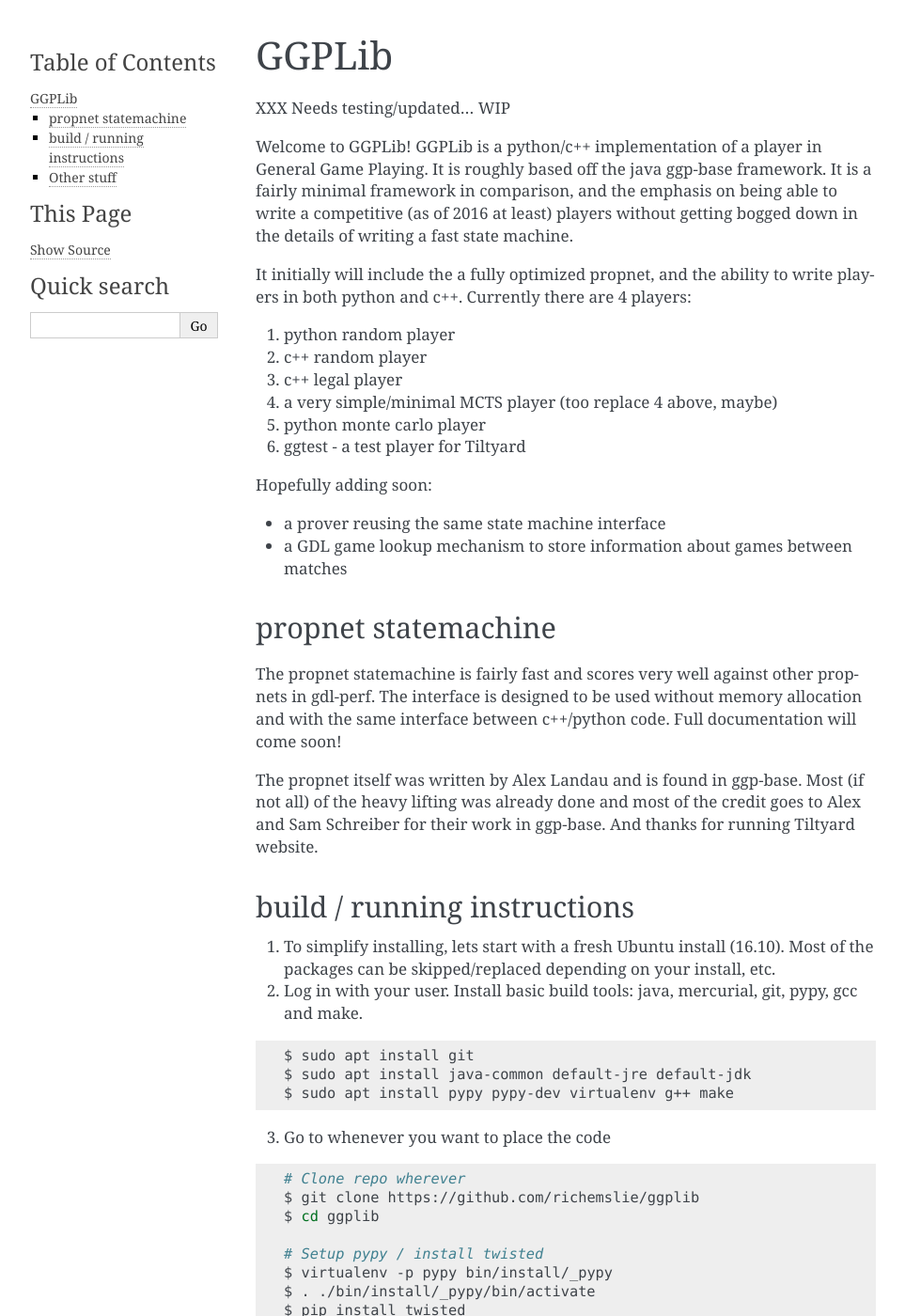
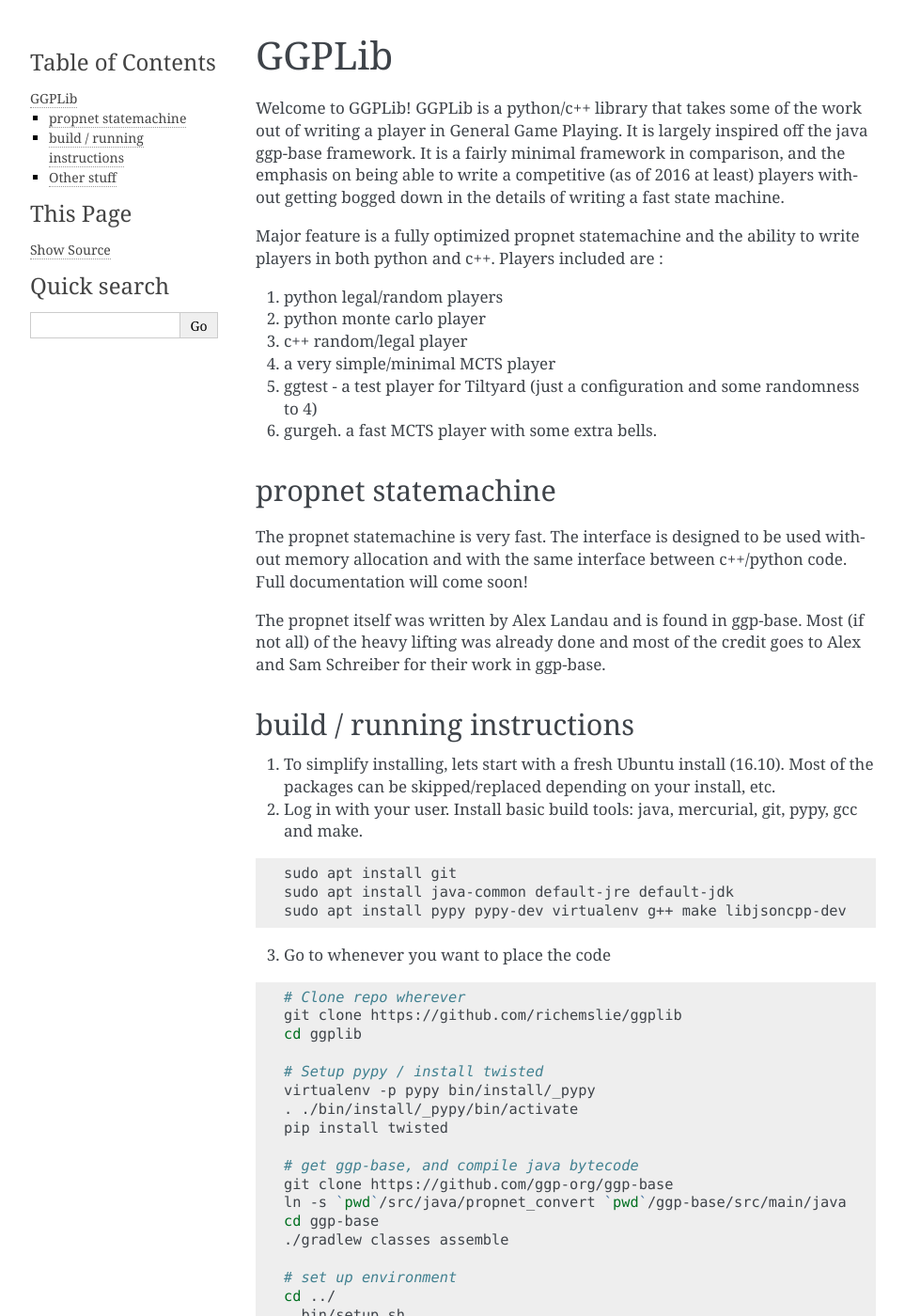
Before and after one commit to richemslie/ggplib, a Sphinx documentation site: the page built from doc/README.rst, in a window 1280 px wide and 1400 px high. Shown: the whole window at 94% size, without its empty margins (148-1111 px from the left). Built offline with Sphinx 7.4.7, drawn with Linux system fonts in a browser that asks for light colours; some of the changed text lies outside the part shown.

Commit message:
update build instructions

```diff
--- a/doc/README.rst
+++ b/doc/README.rst
@@ -2,38 +2,32 @@
 GGPLib
 ======
 
-XXX Needs testing/updated... WIP
+Welcome to GGPLib!  GGPLib is a python/c++ library that takes some of the work out of writing a
+player in General Game Playing.  It is largely inspired off the java ggp-base framework.  It is a
+fairly minimal framework in comparison, and the emphasis on being able to write a competitive (as
+of 2016 at least) players without getting bogged down in the details of writing a fast state
+machine.
 
-Welcome to GGPLib!  GGPLib is a python/c++ implementation of a player in General Game
-Playing.  It is roughly based off the java ggp-base framework.  It is a fairly minimal framework in
-comparison, and the emphasis on being able to write a competitive (as of 2016 at least) players
-without getting bogged down in the details of writing a fast state machine.
+Major feature is a fully optimized propnet statemachine and the ability to write players in both
+python and c++.  Players included are :
 
-It initially will include the a fully optimized propnet, and the ability to write players
-in both python and c++.  Currently there are 4 players:
+1. python legal/random players
+2. python monte carlo player
+3. c++ random/legal player
+4. a very simple/minimal MCTS player
+5. ggtest - a test player for Tiltyard (just a configuration and some randomness to 4)
+6. gurgeh.  a fast MCTS player with some extra bells.
 
-1. python random player
-2. c++ random player
-3. c++ legal player
-4. a very simple/minimal MCTS player (too replace 4 above, maybe)
-5. python monte carlo player
-6. ggtest - a test player for Tiltyard
-
-Hopefully adding soon:
-
-* a prover reusing the same state machine interface
-* a GDL game lookup mechanism to store information about games between matches
 
 propnet statemachine
 ====================
 
-The propnet statemachine is fairly fast and scores very well against other propnets in gdl-perf.  The
-interface is designed to be used without memory allocation and with the same interface between
-c++/python code.  Full documentation will come soon!
+The propnet statemachine is very fast.  The interface is designed to be used without memory
+allocation and with the same interface between c++/python code.  Full documentation will come soon!
 
 The propnet itself was written by Alex Landau and is found in ggp-base.  Most (if not all) of the
 heavy lifting was already done and most of the credit goes to Alex and Sam Schreiber for their work
-in ggp-base. And thanks for running Tiltyard website.
+in ggp-base.
 
 
 build / running instructions
@@ -46,45 +40,44 @@
 
 .. code-block:: shell
 
-   $ sudo apt install git
-   $ sudo apt install java-common default-jre default-jdk
-   $ sudo apt install pypy pypy-dev virtualenv g++ make
+    sudo apt install git
+    sudo apt install java-common default-jre default-jdk
+    sudo apt install pypy pypy-dev virtualenv g++ make libjsoncpp-dev
 
 3. Go to whenever you want to place the code
 
 .. code-block:: shell
 
-   # Clone repo wherever
-   $ git clone https://github.com/richemslie/ggplib
-   $ cd ggplib
+    # Clone repo wherever
+    git clone https://github.com/richemslie/ggplib
+    cd ggplib
 
-   # Setup pypy / install twisted
-   $ virtualenv -p pypy bin/install/_pypy
-   $ . ./bin/install/_pypy/bin/activate
-   $ pip install twisted
+    # Setup pypy / install twisted
+    virtualenv -p pypy bin/install/_pypy
+    . ./bin/install/_pypy/bin/activate
+    pip install twisted
 
-   # get custom ggp-base, and compile java bytecode
-   $ git clone https://github.com/richemslie/ggp-base
-   $ cd ggp-base
-   $ ./gradlew classes assemble
+    # get ggp-base, and compile java bytecode
+    git clone https://github.com/ggp-org/ggp-base
+    ln -s `pwd`/src/java/propnet_convert `pwd`/ggp-base/src/main/java
+    cd ggp-base
+    ./gradlew classes assemble
 
-   # set up environment
-   $ cd ../
-   $ . bin/setup.sh
+    # set up environment
+    cd ../
+    . bin/setup.sh
 
-   # Build the c++ code.  everything should build without warnings.
-   $ cd src/cpp
-   $ make
-
-   # TODO XXX docs
+    # Build the c++ code.  everything should build without warnings.
+    cd src/cpp
+    make
 
 4.  To test things are working.  Will test ggp-base connection, build propnet state machine.  Test
     the c++ interface.  And performance test a bunch of games.
 
 .. code-block:: shell
 
-    $ cd $GGPLIB_PATH
-    $ perftest.sh
+    cd $GGPLIB_PATH
+    perftest.sh
 
 5.  Config options for ggtest player are found at $GGPLIB_PATH/src/ggplib/player/proxy.py
 
@@ -92,27 +85,63 @@
 
 .. code-block:: shell
 
-    $ cd $GGPLIB_PATH
-    $ ggtest1.sh 9147
+    cd $GGPLIB_PATH
+    ggtest1.sh 9147
 
 6.  (Optional) To build run Gurgeh.  Gurgeh presents a full player utilising GGPLib.  This could be
     in separate repo - it is presented here as an example of a standalone player.  All the code is
     under $GGPLIB_PATH/gurgeh/src.
-    Config options for Gurgeh player are found at $GGPLIB_PATH/gurgeh/src/gurgeh/gurgeh.py.
+    Config options for Gurgeh player are found at $GGPLIB_PATH/gurgeh/src/gurgeh/player.py
     To build and run:
 
 .. code-block:: shell
 
-    $ cd $GGPLIB_PATH/gurgeh/src/cpp
-    $ make
+    cd $GGPLIB_PATH/gurgeh/src/cpp
+    make
 
     # run Gurgeh on port 9147
-    $ cd $GGPLIB_PATH/gurgeh/src/gurgeh
-    $ python gurgeh.py 9147
+    cd $GGPLIB_PATH/gurgeh/src/gurgeh
+    python player.py 9147
+
+7.  (Optional) To run tests.
+
+.. code-block:: shell
+
+    cd $GGPLIB_PATH
+    . bin/setup.sh
+    pip install pytest
+    cd src/ggplib
+    py.test -s
+
+8.  (Optional) XXX WIP.  To use database lookup.
+
+.. code-block:: shell
+
+    cd $GGPLIB_PATH
+    . bin/setup.sh
+
+    git clone https://github.com/ggp-org/ggp-repository.git
+    cd ggp-repository/war/root/games/
+    find . -name *.kif | xargs python $GGPLIB_PATH/src/ggplib/scripts/create_rulesheets.py
+
+    # tmp XXX, ticTacToe large is broken
+    cd $GGPLIB_PATH
+    rm rulesheets/ticTacToeLarge.kif
+    rm rulesheets/ticTacToeLargeSuicide.kif
+
+9.  (Optional) Docs.
+
+.. code-block:: shell
+
+    cd $GGPLIB_PATH
+    . bin/setup.sh
+
+    cd doc
+    make
+
+
 
 
 Other stuff
 ===========
-
 * todo
-* more todo
--- a/doc/conf.py
+++ b/doc/conf.py
@@ -93,7 +93,7 @@
 # Add any paths that contain custom static files (such as style sheets) here,
 # relative to this directory. They are copied after the builtin static files,
 # so a file named "default.css" will overwrite the builtin "default.css".
-html_static_path = ['_static']
+#html_static_path = ['_static']
 
 
 # -- Options for HTMLHelp output ------------------------------------------
```
Also changed, not shown: doc/license.rst (deleted, +0 -18 lines), 1 other file.
